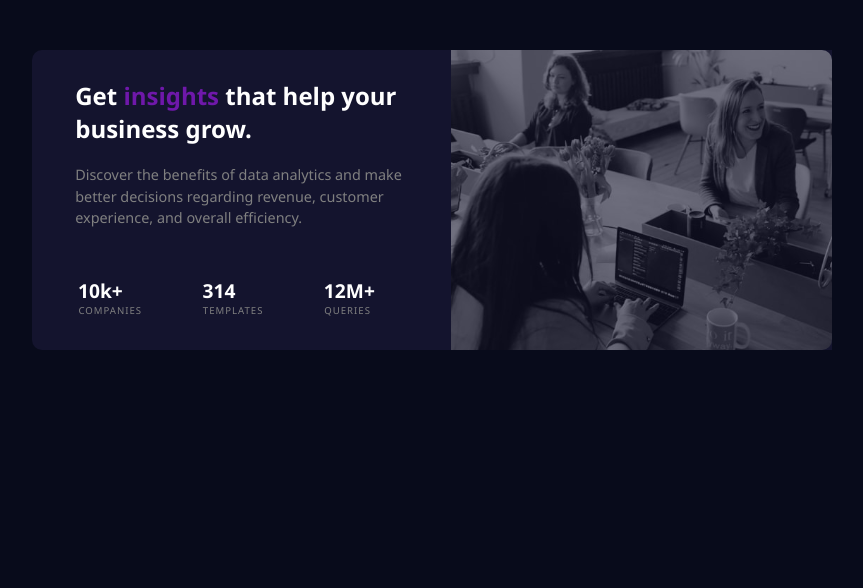
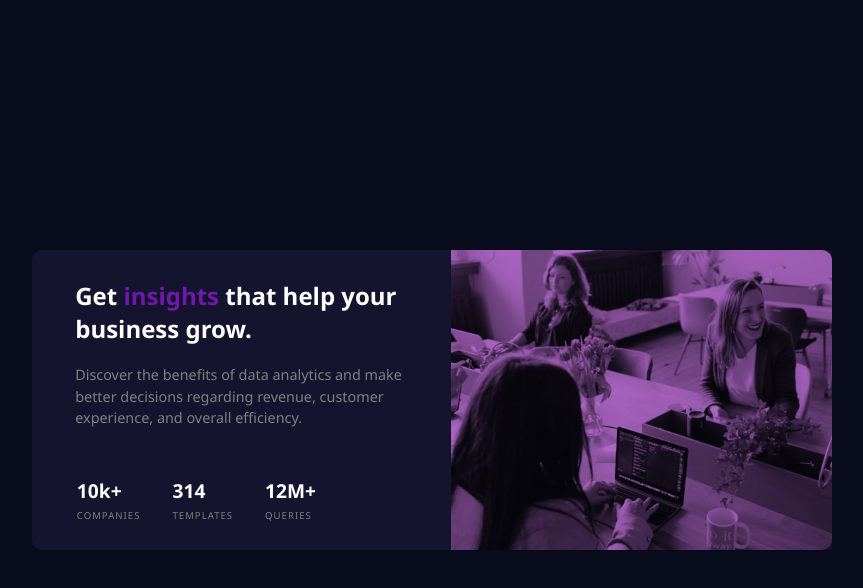
Before and after one commit to Divine193/stats-preview-card, a plain HTML site: page index.html in a window 1280 px wide. Shown: the whole page, without its empty margins (208-1071 px from the left). Drawn offline with Linux system fonts and the light colour scheme.

Commit message:
Modify the html and css files

```diff
--- a/index.html
+++ b/index.html
@@ -20,15 +20,15 @@
         </p>
         <ul class="list-class">
           <li>
-            <h1 class="list-heading">10k+</h1>
+            <p class="list-heading">10k+</p>
             <p class="list-paragraph">COMPANIES</p>
           </li>
           <li>
-            <h1 class="list-heading">314</h1>
+            <p class="list-heading">314</p>
             <p class="list-paragraph">TEMPLATES</p>
           </li>
           <li>
-            <h1 class="list-heading">12M+</h1>
+            <p class="list-heading">12M+</p>
             <p class="list-paragraph">QUERIES</p>
           </li>
         </ul>
--- a/styles.css
+++ b/styles.css
@@ -23,7 +23,9 @@ body {
     background-image: url("./IMAGES/stats-preview-card-component-main/images/image-header-mobile.jpg");
     background-repeat: no-repeat;
     background-size: cover;
-    opacity: 0.4;
+    background-blend-mode: multiply;
+    background-color: rgb(212, 123, 235);
+    opacity: 0.8;
     border-radius: 15px 15px 0 0;
     max-width: 100%;
     height: 350px
@@ -43,7 +45,7 @@ span {
     color: hsl(276, 75%, 38%);
 }
 /* main-paragraph */
-p {
+.main-paragraph {
     margin-bottom: 1.875rem;
     margin-left: 1.9rem;
     margin-right: 1.9rem;
@@ -58,6 +60,11 @@ ul li{
     list-style-type: none;
 }
 
+.list-heading {
+    color: #fff;
+    font-size: 1.5em;
+    font-weight: bold;
+}
 
 .list-paragraph {
     color: gray;
@@ -73,12 +80,19 @@ ul li{
         box-sizing: border-box;
         text-align: left;
     }
+
+    body {
+        min-height: 100vh;
+        display: flex;
+        justify-content: center;
+        align-items: center;
+    }
+
     .container {
         display: flex;
         max-width: 800px;
         height: 300px;
         border-radius: 10px 0 0 10px;
-        margin: 50px auto;
 
     }
 
@@ -99,37 +113,35 @@ ul li{
         margin: 1.8rem 2.7rem 1.2rem;
     }
 
-    p {
-        margin-bottom: 1.875rem;
-        line-height: 1.5;
-        font-size: 0.9rem;
-    }
+
 
     .main-paragraph {
         margin-left: 2.7rem;
         margin-right: 2.7rem;
         margin-bottom: 3rem;
+        line-height: 1.5;
+        font-size: 0.9rem;
     }
 
 
     .list-class{
         display: flex;
-        margin-left: 1rem;
-        margin-right: 1rem;
-        /* margin-bottom: 7rem; */
+        margin-left: 0.8rem;
+
     }
 
     .list-class li{
-        font-size: 0.6em;
-        /* margin-left: 1rem; */
+
+        margin-left: 2rem;
     }
 
     .list-heading {
-        margin-left: 1.875rem;
+        font-size: 1.2rem;
     }
 
     .list-paragraph {
         font-size: 0.6rem;
         letter-spacing: 1px;
+        margin-top: 0.3rem;
     }
 }
```
